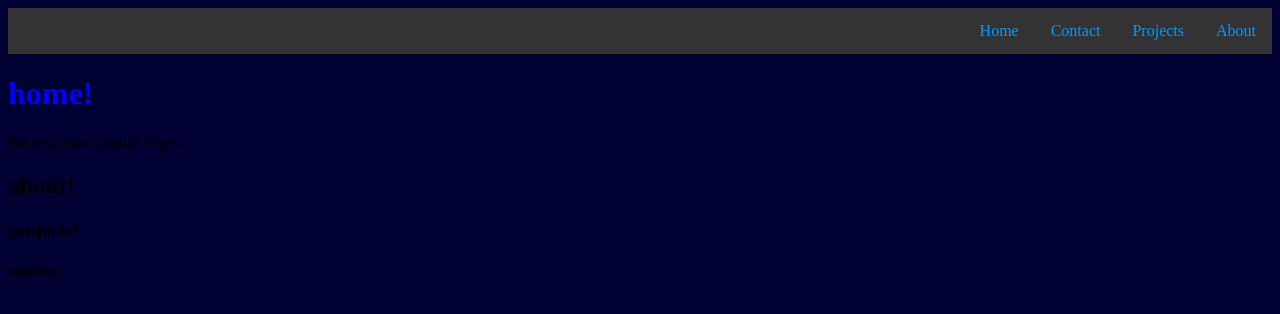
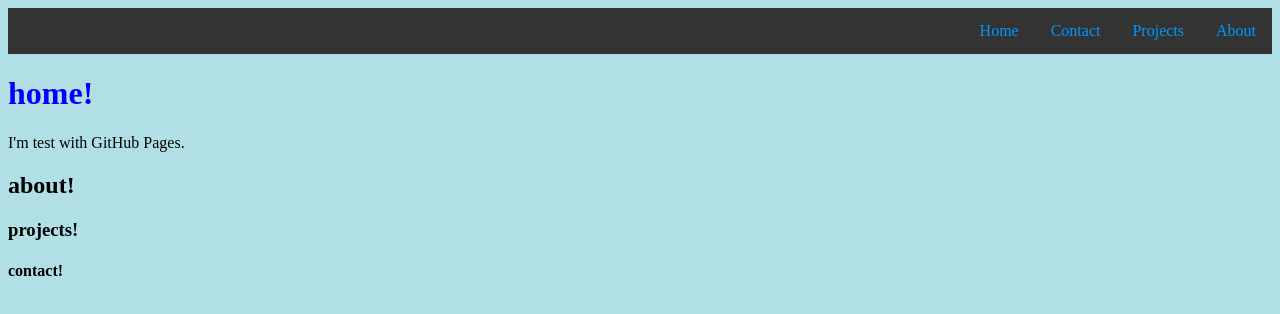
Before and after one commit to Wthebinder/warrenbinder.github.io, a plain HTML site: page index.html in a window 1280 px wide. Drawn offline with Linux system fonts and the light colour scheme.

Commit message:
Update index.html

```diff
--- a/index.html
+++ b/index.html
@@ -4,7 +4,7 @@
     <title> My Page </title>
     <style>
         body {
-            background-color: #000033;
+            background-color: powderblue;
         }
         h1 {
             color: blue;
```
